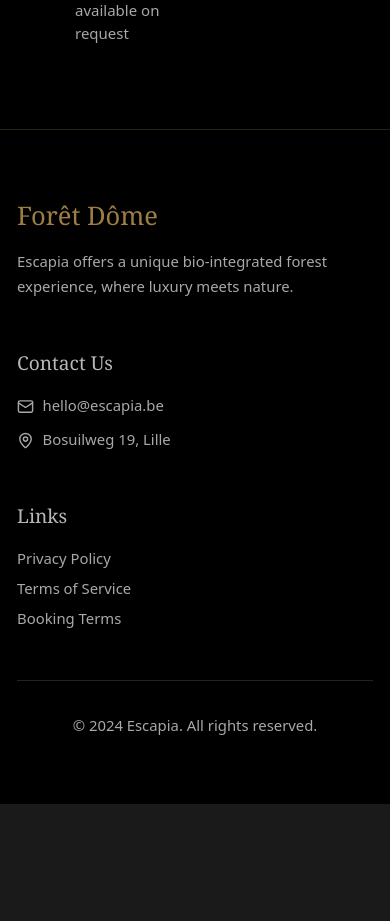
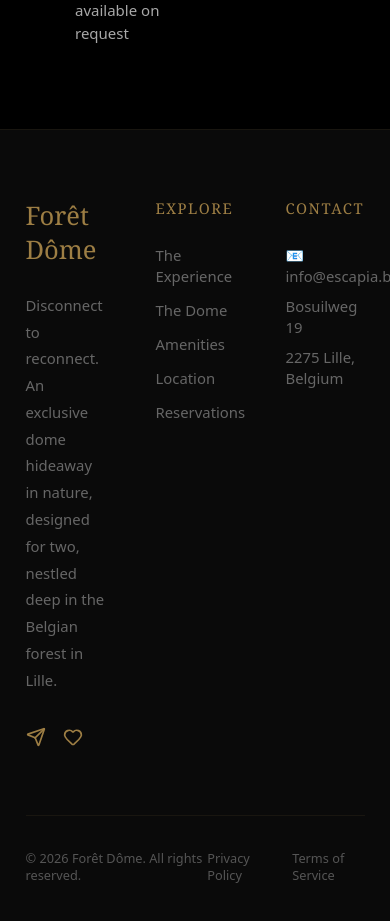
Before and after one commit to TNLConsulting/escapia, a Next.js app: page / in a window 390 px wide. Shown: the part 9425-10346 px from the top of the page. Before the commit the page ends 10229 px from the top, so only its background shows below. Built offline with nearby package versions, Linux system fonts and the light colour scheme.

Commit message:
Footer: fix lucide icons and add exact section from preview

```diff
--- a/src/components/Footer.tsx
+++ b/src/components/Footer.tsx
@@ -1,96 +1,86 @@
 "use client";
 
-import { useLanguage } from "@/contexts/LanguageContext";
-import { translations } from "@/lib/translations";
-import { Mail, MapPin } from "lucide-react";
+import { Send, Heart } from "lucide-react";
 
 export function Footer() {
-  const { language } = useLanguage();
-  const t = translations[language];
-
   return (
-    <footer
-      className="py-16"
-      style={{
-        backgroundColor: '#000',
-        borderTop: '1px solid rgba(212, 165, 116, 0.2)',
-      }}
-    >
-      <div className="container-narrow">
-        <div className="grid grid-cols-1 md:grid-cols-3 gap-12 mb-12">
-          {/* About */}
+    <footer style={{ backgroundColor: "#0a0a0a", borderTop: "1px solid rgba(157, 126, 68, 0.1)" }}>
+      <div className="max-w-7xl mx-auto px-6 py-16">
+        {/* Top Section */}
+        <div className="grid grid-cols-3 gap-12 mb-16">
+          {/* Left - Brand */}
           <div>
-            <h3 className="text-2xl font-serif font-light mb-4" style={{ color: '#9d7e44' }}>
+            <h3 className="text-2xl font-serif font-light mb-6" style={{ color: "#9d7e44" }}>
               Forêt Dôme
             </h3>
-            <p className="leading-relaxed text-sm" style={{ color: '#a8a8a8' }}>
-              {t.footer.about}
+            <p className="text-sm mb-8" style={{ color: "#666", lineHeight: "1.8" }}>
+              Disconnect to reconnect. An exclusive dome hideaway in nature, designed for two, nestled deep in the Belgian forest in Lille.
             </p>
-          </div>
-
-          {/* Contact */}
-          <div>
-            <h4 className="text-lg font-serif font-light mb-4" style={{ color: '#b8b8b8' }}>
-              {t.footer.contact}
-            </h4>
-            <div className="space-y-3">
-              <a
-                href={`mailto:${t.footer.email}`}
-                className="flex items-center gap-2 transition-colors duration-300 text-sm hover:opacity-80"
-                style={{ color: '#a8a8a8' }}
-              >
-                <Mail className="w-4 h-4" />
-                {t.footer.email}
+            <div className="flex gap-4">
+              <a href="#" className="transition-colors hover:opacity-80" style={{ color: "#9d7e44" }}>
+                <Send size={20} />
               </a>
-              <a
-                href="https://maps.google.com/?q=Bosuilweg+19,+2275+Lille"
-                target="_blank"
-                rel="noopener noreferrer"
-                className="flex items-center gap-2 transition-colors duration-300 text-sm hover:opacity-80"
-                style={{ color: '#a8a8a8' }}
-              >
-                <MapPin className="w-4 h-4" />
-                Bosuilweg 19, Lille
+              <a href="#" className="transition-colors hover:opacity-80" style={{ color: "#9d7e44" }}>
+                <Heart size={20} />
               </a>
             </div>
           </div>
 
-          {/* Links */}
+          {/* Middle - Explore */}
           <div>
-            <h4 className="text-lg font-serif font-light mb-4" style={{ color: '#b8b8b8' }}>
-              Links
+            <h4 className="text-sm font-serif tracking-widest uppercase mb-6" style={{ color: "#9d7e44" }}>
+              Explore
             </h4>
-            <div className="space-y-2">
-              <a
-                href="#"
-                className="block transition-colors duration-300 text-sm hover:opacity-80"
-                style={{ color: '#a8a8a8' }}
-              >
-                {t.footer.links.privacy}
+            <nav className="space-y-3">
+              <a href="#experience" className="block text-sm transition-colors hover:text-opacity-80" style={{ color: "#666" }}>
+                The Experience
               </a>
-              <a
-                href="#"
-                className="block transition-colors duration-300 text-sm hover:opacity-80"
-                style={{ color: '#a8a8a8' }}
-              >
-                {t.footer.links.terms}
+              <a href="#accommodations" className="block text-sm transition-colors hover:text-opacity-80" style={{ color: "#666" }}>
+                The Dome
               </a>
-              <a
-                href="#"
-                className="block transition-colors duration-300 text-sm hover:opacity-80"
-                style={{ color: '#a8a8a8' }}
-              >
-                {t.footer.links.booking}
+              <a href="#amenities" className="block text-sm transition-colors hover:text-opacity-80" style={{ color: "#666" }}>
+                Amenities
               </a>
+              <a href="#location" className="block text-sm transition-colors hover:text-opacity-80" style={{ color: "#666" }}>
+                Location
+              </a>
+              <a href="#booking" className="block text-sm transition-colors hover:text-opacity-80" style={{ color: "#666" }}>
+                Reservations
+              </a>
+            </nav>
+          </div>
+
+          {/* Right - Contact */}
+          <div>
+            <h4 className="text-sm font-serif tracking-widest uppercase mb-6" style={{ color: "#9d7e44" }}>
+              Contact
+            </h4>
+            <div className="space-y-2 text-sm" style={{ color: "#666" }}>
+              <p>
+                <a href="mailto:info@escapia.be" className="transition-colors hover:text-opacity-80">
+                  📧 info@escapia.be
+                </a>
+              </p>
+              <p>Bosuilweg 19</p>
+              <p>2275 Lille, Belgium</p>
             </div>
           </div>
         </div>
 
         {/* Divider */}
-        <div className="pt-8" style={{ borderTop: '1px solid rgba(212, 165, 116, 0.2)' }}>
-          <p className="text-center text-sm" style={{ color: '#a8a8a8' }}>
-            {t.footer.copyright}
-          </p>
+        <div style={{ borderTop: "1px solid rgba(157, 126, 68, 0.1)", margin: "2rem 0" }} />
+
+        {/* Bottom Section */}
+        <div className="flex justify-between items-center text-xs" style={{ color: "#555" }}>
+          <p>© 2026 Forêt Dôme. All rights reserved.</p>
+          <div className="flex gap-6">
+            <a href="#" className="transition-colors hover:text-opacity-80" style={{ color: "#555" }}>
+              Privacy Policy
+            </a>
+            <a href="#" className="transition-colors hover:text-opacity-80" style={{ color: "#555" }}>
+              Terms of Service
+            </a>
+          </div>
         </div>
       </div>
     </footer>
```
